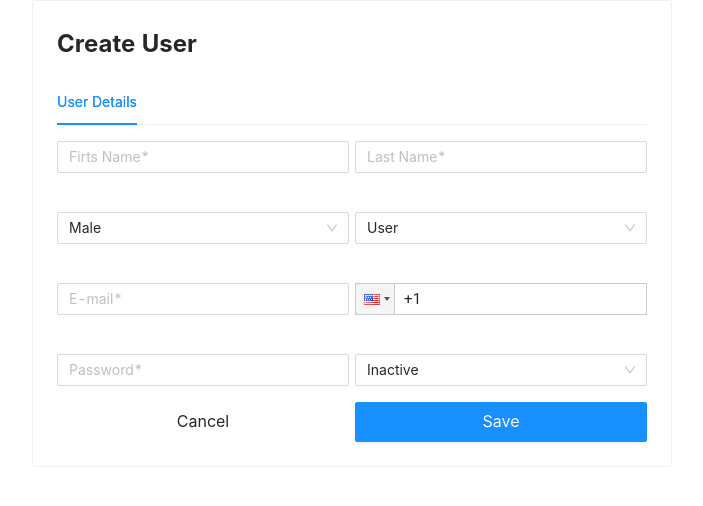
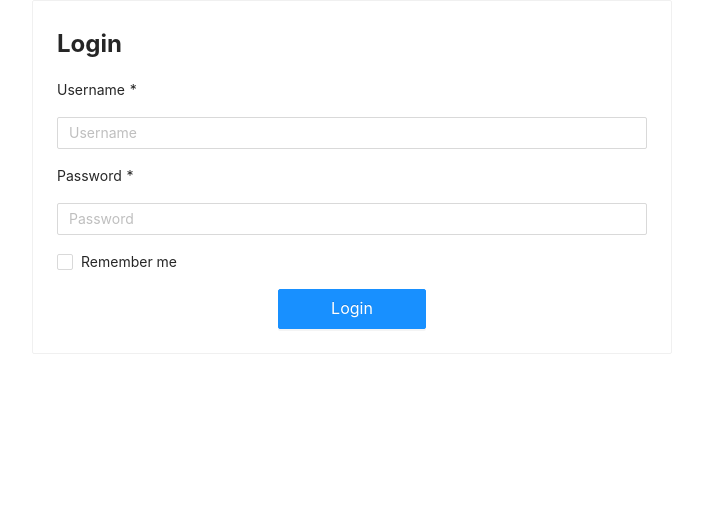
Before and after one commit to iamrakeshraha/controlPannel_Admin, a React (Create React App) app: page /login in a window 1280 px wide. Shown: the top 506 px of the page, without its empty margins (288-991 px from the left). Built offline with nearby package versions, Linux system fonts and the light colour scheme.

Commit message:
after vite installed

```diff
--- a/package.json
+++ b/package.json
@@ -10,6 +10,7 @@
     "react": "^18.2.0",
     "react-dom": "^18.2.0",
     "react-phone-input-2": "^2.15.1",
+    "react-router-dom": "^6.3.0",
     "react-scripts": "5.0.1",
     "web-vitals": "^2.1.4"
   },
--- a/src/App.js
+++ b/src/App.js
@@ -1,14 +1,40 @@
-import './App.css';
+import { Fragment } from "react";
+import { Routes, Route, BrowserRouter, Redirect } from "react-router-dom";
+import "./App.css";
+import Dashboard from "./pages/Dashboard";
+import Login from "./pages/Login";
 
 //components
 // import Header from './components/headers/Header'
-import SignUp from './components/SignUp';
+import SignUp from "./pages/SignUp";
 
 function App() {
+  const token = 1;
+
+  if (token == 0) {
+    return (
+      <Fragment>
+        <Routes>
+          <Route path="/login" element={<Login />} />
+          <Route path="*" element={<Login />} />
+
+          {/* <Route
+            render={() => {
+              return <Redirect to={<Login />} />;
+            }}
+          /> */}
+        </Routes>
+      </Fragment>
+    );
+  }
+
   return (
-    <div className="App">
-      <SignUp/>
-    </div>
+    <Fragment>
+      <Routes>
+        <Route path="/login" element={<Login />} />
+        <Route path="/" element={<Dashboard />} />
+      </Routes>
+    </Fragment>
   );
 }
 
--- /dev/null
+++ b/src/pages/Dashboard.jsx
@@ -0,0 +1,12 @@
+import React from 'react'
+
+const Dashboard = () => {
+  console.log('hii dashboard')
+  return (
+    <div>
+      <h1>Dashboard</h1>
+    </div>
+  )
+}
+
+export default Dashboard
--- /dev/null
+++ b/src/pages/Login.jsx
@@ -0,0 +1,112 @@
+import { Fragment, useState } from "react";
+import { Col, Row, Card, Input, Checkbox, Button } from "antd";
+import { useNavigate } from "react-router-dom";
+// import { useHistory } from "react-router-dom";
+// import { routes } from 'shared/helpers';
+// import { useNavigate } from "react-router-dom";
+
+async function loginUser(credentials) {
+  //   return fetch(
+  //     'https://foure.nodejsdapldevelopments.com/royalty_accounting_bk/public/api/v1/login',
+  //     {
+  //       method: 'POST',
+  //       headers: {
+  //         'Content-Type': 'application/json',
+  //       },
+  //       body: JSON.stringify(credentials),
+  //     }
+  //   ).then((data) => data.json());
+}
+
+const Login = ({ setToken, token }) => {
+  let navigate = useNavigate()
+
+  const [email, setEmail] = useState();
+  const [password, setPassword] = useState();
+
+  if (token) {
+    // return <Redirect to={routes.user.list} />;
+  }
+
+  const onClickButton = async () => {
+    navigate('/home')
+
+    // const response = await loginUser({
+    //   // username,
+    //   email,
+    //   password,
+    // });
+    // if (response.data.token) {
+    //   localStorage.setItem("token", JSON.stringify(response.data.token));
+    //   setToken(response.data.token);
+    //   console.log("token:", response.data);
+    //   // history.push('/users');
+    // } else {
+    //   console.log("write valid credentials");
+    // }
+  };
+
+  return (
+    <Fragment>
+      <Row justify="center" align="center" gutter={[0, 16]}>
+        <Col xs={22} md={12}>
+          <Card bordered>
+            <Row gutter={[0, 16]}>
+              <Col xs={24} style={{ fontSize: 24, fontWeight: "bold" }}>
+                Login
+              </Col>
+              <Col xs={24} style={{ textAlign: "left" }}>
+                Username *
+              </Col>
+              <Col xs={24}>
+                {/* <Input placeholder="Username" onChange={e => setUsername(e.target.value)}/> */}
+                <Input
+                  placeholder="Username"
+                  onChange={(e) => setEmail(e.target.value)}
+                />
+              </Col>
+              <Col xs={24} style={{ textAlign: "left" }}>
+                Password *
+              </Col>
+              <Col xs={24}>
+                <Input
+                  type="password"
+                  placeholder="Password"
+                  onChange={(e) => setPassword(e.target.value)}
+                />
+              </Col>
+              <Col xs={24}>
+                <Row gutter={[0, { md: 12 }]}>
+                  <Col xs={24} md={12} style={{ textAlign: "left" }}>
+                    <Checkbox>Remember me</Checkbox>
+                  </Col>
+                  <Col xs={24} md={12}>
+                    {/* <Link to={routes.auth.forgotPassword}>
+                      Forgot Password?
+                    </Link> */}
+                  </Col>
+                </Row>
+              </Col>
+              <Col xs={24}>
+                <Row justify="center">
+                  <Col xs={24} sm={8} md={6} lg={6} xl={6}>
+                    <Button
+                      type="primary"
+                      size="large"
+                      block
+                      onClick={onClickButton}
+                    >
+                      Login
+                    </Button>
+                  </Col>
+                </Row>
+              </Col>
+            </Row>
+          </Card>
+        </Col>
+      </Row>
+    </Fragment>
+  );
+};
+
+export default Login;
```
Also changed, not shown: src/components/Login.jsx (deleted, +0 -111 lines), src/index.js (+16 -7 lines), src/pages/SignUp.jsx (renamed from src/components/SignUp.jsx), src/pages/headers/Header.jsx (renamed from src/components/headers/Header.jsx), 2 other files (tests, documents, lock files or other folders).
